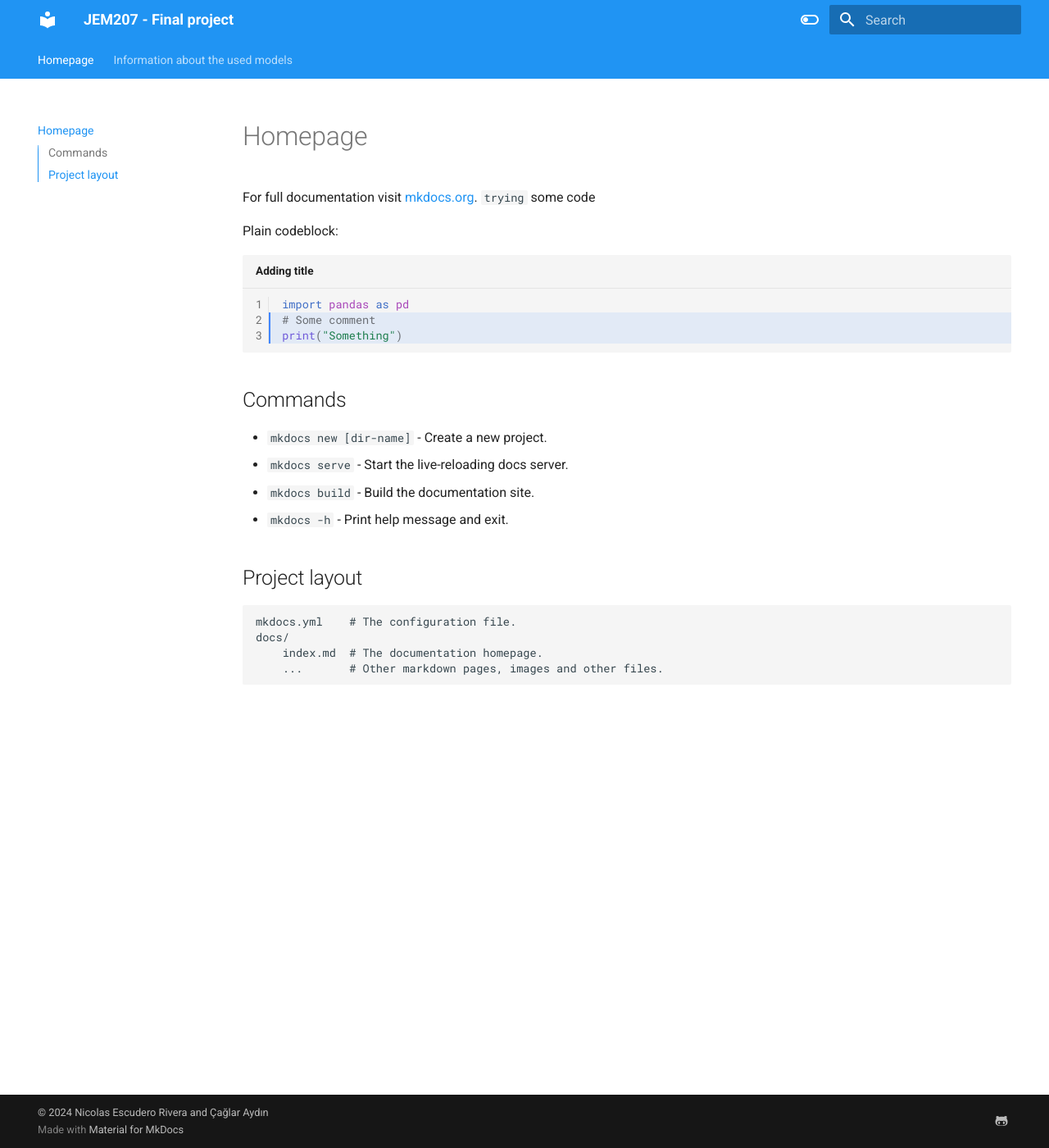
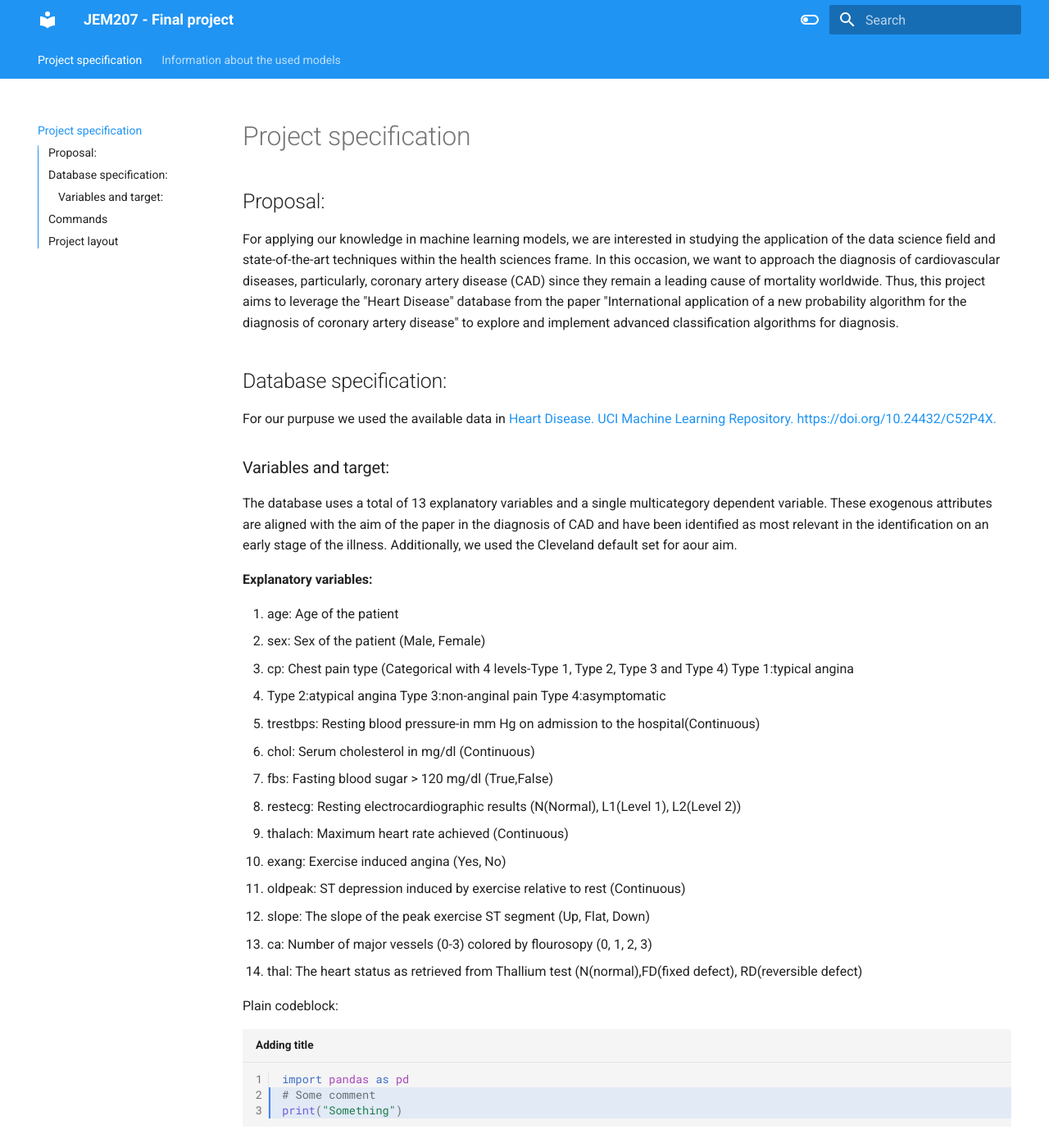
Before and after one commit to 96947300/JEM207-Project, an MkDocs documentation site: the page built from docs/index.md, in a window 1280 px wide and 1400 px high. Shown: the whole window at 82% size. Built offline with MkDocs 1.6.1 and Material for MkDocs 9.7.7, drawn with Linux system fonts in a browser that asks for light colours.

Commit message:
Adding documentation

````diff
--- a/docs/index.md
+++ b/docs/index.md
@@ -1,7 +1,31 @@
-# Homepage
+# Project specification
 
-For full documentation visit [mkdocs.org](https://www.mkdocs.org).
-`trying` some code
+## Proposal:
+For applying our knowledge in machine learning models, we are interested in studying the application of
+the data science field and state-of-the-art techniques within the health sciences frame. In this occasion, we want to approach the diagnosis of cardiovascular diseases, particularly, coronary artery disease (CAD) since they remain a leading cause of mortality worldwide. Thus, this project aims to leverage the "Heart Disease" database from the paper "International application of a new probability algorithm for the diagnosis of coronary artery disease" to explore and implement advanced classification algorithms for diagnosis.
+
+## Database specification:
+For our purpuse we used the available data in <a href="https://archive.ics.uci.edu/dataset/45/heart+disease" target="_blank" rel="noopener"> Heart Disease. UCI Machine Learning Repository. https://doi.org/10.24432/C52P4X. </a>
+
+### Variables and target:
+The database uses a total of 13 explanatory variables and a single multicategory dependent variable. These exogenous attributes are aligned with the aim of the paper in the diagnosis of CAD and have been identified as most relevant in the identification on an early stage of the illness. Additionally, we used the Cleveland default set for aour aim.
+
+<b> Explanatory variables: </b>
+<ol>
+<li>age: Age of the patient</li>
+<li>sex: Sex of the patient (Male, Female)</li>
+<li>cp: Chest pain type (Categorical with 4 levels-Type 1, Type 2, Type 3 and Type 4) Type 1:typical angina <li>Type 2:atypical angina Type 3:non-anginal pain Type 4:asymptomatic</li>
+<li>trestbps: Resting blood pressure-in mm Hg on admission to the hospital(Continuous)</li>
+<li>chol: Serum cholesterol in mg/dl (Continuous)</li>
+<li>fbs: Fasting blood sugar > 120 mg/dl (True,False)</li>
+<li>restecg: Resting electrocardiographic results (N(Normal), L1(Level 1), L2(Level 2))</li>
+<li>thalach: Maximum heart rate achieved (Continuous)</li>
+<li>exang: Exercise induced angina (Yes, No)</li>
+<li>oldpeak: ST depression induced by exercise relative to rest (Continuous)</li>
+<li>slope: The slope of the peak exercise ST segment (Up, Flat, Down)</li>
+<li>ca: Number of major vessels (0-3) colored by flourosopy (0, 1, 2, 3)</li>
+<li>thal: The heart status as retrieved from Thallium test (N(normal),FD(fixed defect), RD(reversible defect)</li>
+</ol>
 
 Plain codeblock:
 ```py linenums="1" title="Adding title" hl_lines="2 3"
````
